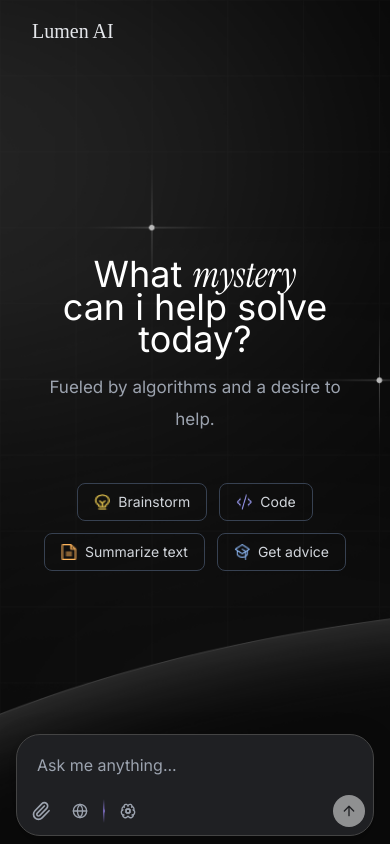
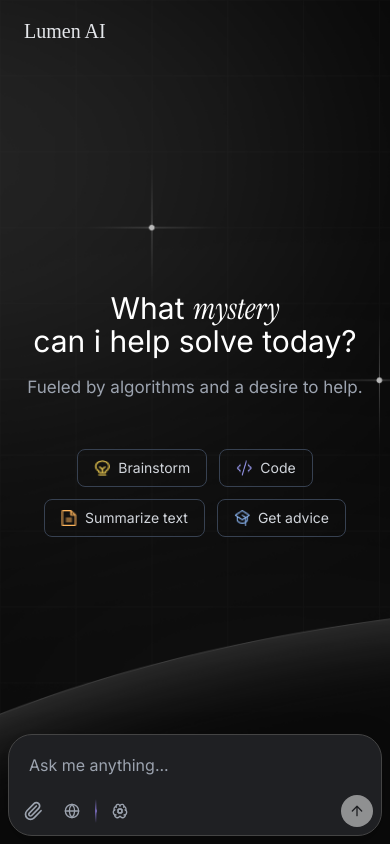
Before and after one commit to Rohitt0/lumen-ai, a React (Vite) app: page / in a window 390 px wide. Built offline with nearby package versions, Linux system fonts and the light colour scheme; a web font is replaced by a local one.

Commit message:
Update LandingPage.css

```diff
--- a/src/LandingPage.css
+++ b/src/LandingPage.css
@@ -16,12 +16,12 @@ body {
 /* The main container for the glowing background and content */
 .main-container {
     position: relative;
+    /* Use dynamic viewport height for better mobile support */
+    height: 100dvh;
     width: 100vw;
-    height: 100vh;
     display: flex;
     flex-direction: column;
     align-items: center;
-    /* justify-content: space-between; This is handled by flex-grow on main now */
     padding: 0 1rem;
     z-index: 1;
     box-sizing: border-box; /* Ensures padding is included in the dimensions */
@@ -59,17 +59,17 @@ main::-webkit-scrollbar-thumb:hover {
 }
 
 .main-heading {
-    @apply text-4xl font-extralight text-white leading-8 md:text-6xl;
+    @apply text-3xl font-extralight text-white leading-8 md:text-6xl;
 }
 
 .special-font {
-    @apply text-4xl font-extralight leading-8 md:text-6xl;
+    @apply text-3xl font-extralight leading-8 md:text-6xl;
     font-family: 'Instrument Serif', serif;
     font-style: italic;
 }
 
 .sub-heading {
-    @apply text-2xl mt-4 text-gray-400 md:text-xl;
+    @apply mt-4 text-lg text-gray-400 md:text-xl;
     font-family: 'Inter', sans-serif;
     font-size: 17px;
 }
@@ -79,11 +79,9 @@ main::-webkit-scrollbar-thumb:hover {
     font-family: 'Inter', sans-serif;
 }
 
-@media (max-width: 640px) {
-    .prompt-box {
-        @apply w-full max-w-3xl pb-2 shrink-0; /* Added shrink-0 */
-        font-family: 'Inter', sans-serif;
-    }
+.prompt-box {
+    @apply w-full max-w-3xl pb-2 shrink-0; /* Use a smaller padding-bottom */
+    font-family: 'Inter', sans-serif;
 }
 
 /* --- NEW STYLES FOR THE GEMINI RESPONSE BOX --- */
@@ -106,3 +104,14 @@ main::-webkit-scrollbar-thumb:hover {
     z-index: -1;
     pointer-events: none;
 }
+
+/* --- RESPONSIVE FIX FOR MOBILE --- */
+@media (max-width: 640px) {
+    .main-container {
+        padding: 0 0.5rem; /* Reduce side padding on small screens */
+    }
+
+    main {
+        padding: 0.5rem; /* Reduce padding inside the scrollable area */
+    }
+}
```
